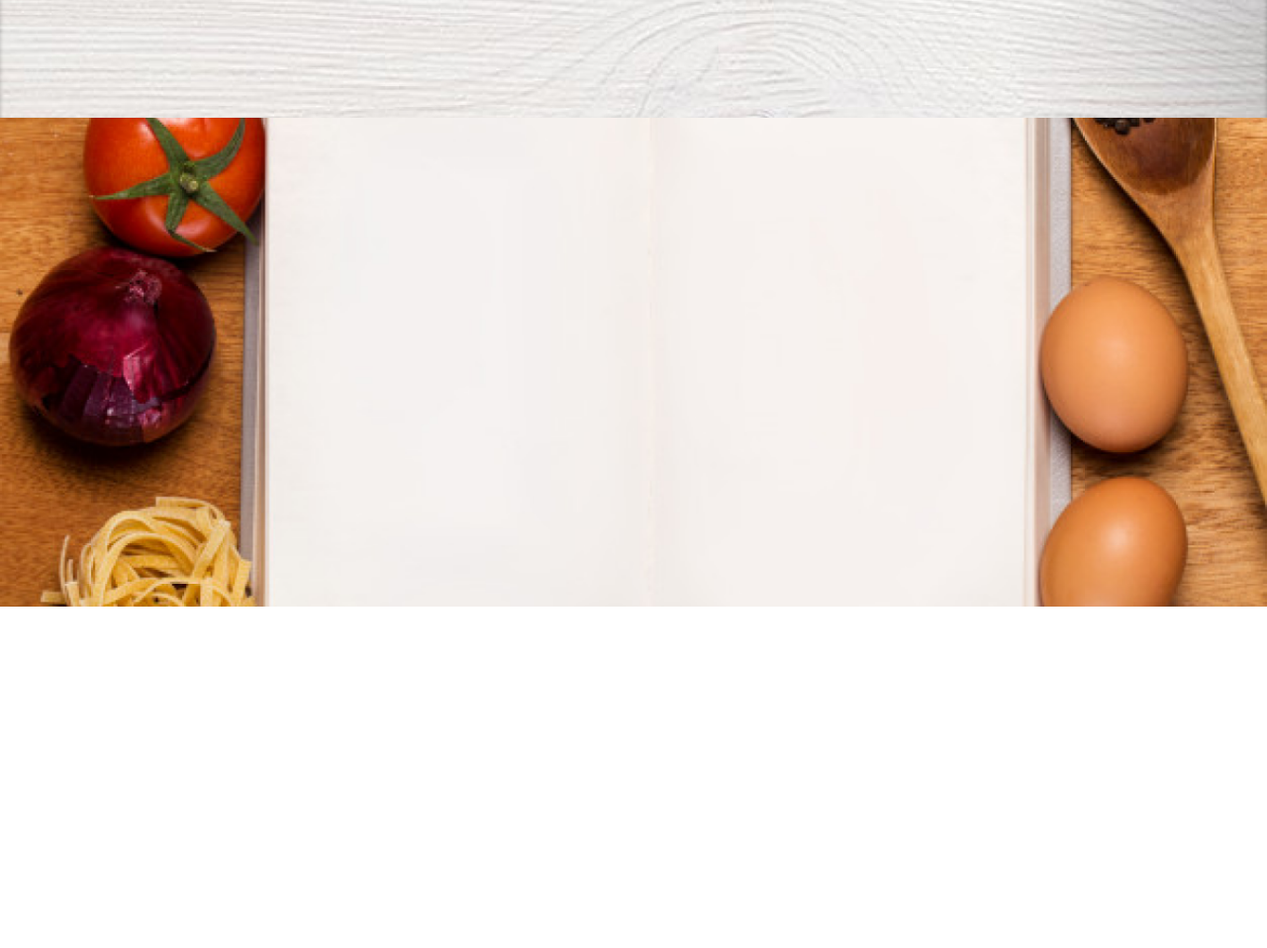
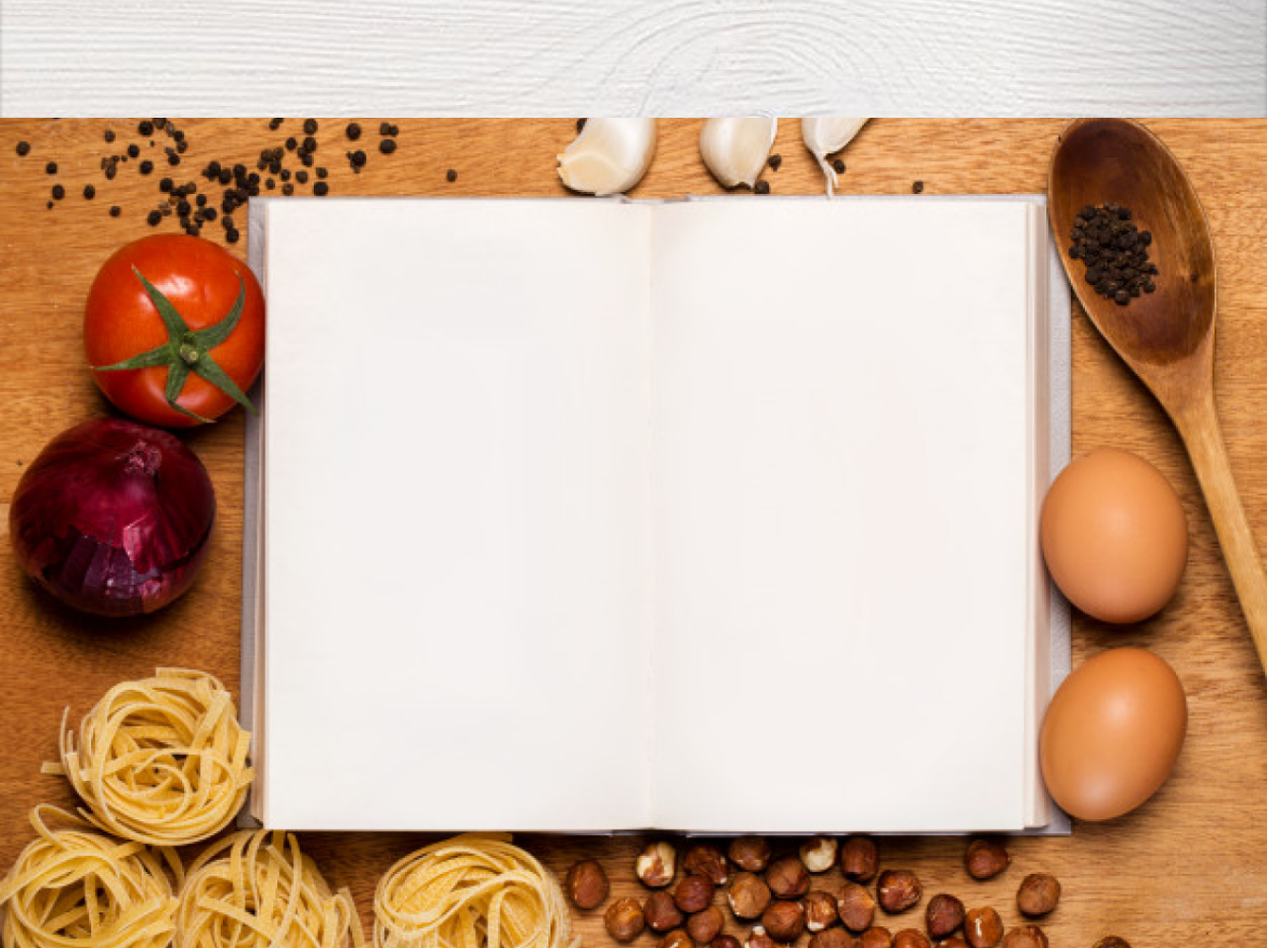
Before and after one commit to rique223/projeto-saber-com-sabor, a website: page html/contatos.html in a window 1280 px wide. Shown: the part 375-1333 px from the top of the page at 99% size. Before the commit the page ends 988 px from the top, so only its background shows below. Drawn offline with nearby package versions, Linux system fonts and the light colour scheme.

Commit message:
Background sec - contact

```diff
--- a/css/contatos.css
+++ b/css/contatos.css
@@ -38,9 +38,7 @@ body {
 
 .banner-sec {
   background-image: url(../assets/Contatos/image\ 7.png);
-  width: 100%;
-  height: 100%;
+  height: 884px;
   background-repeat: no-repeat;
   background-size: 100%;
-  background-position: 50% 50%;
 }
```
